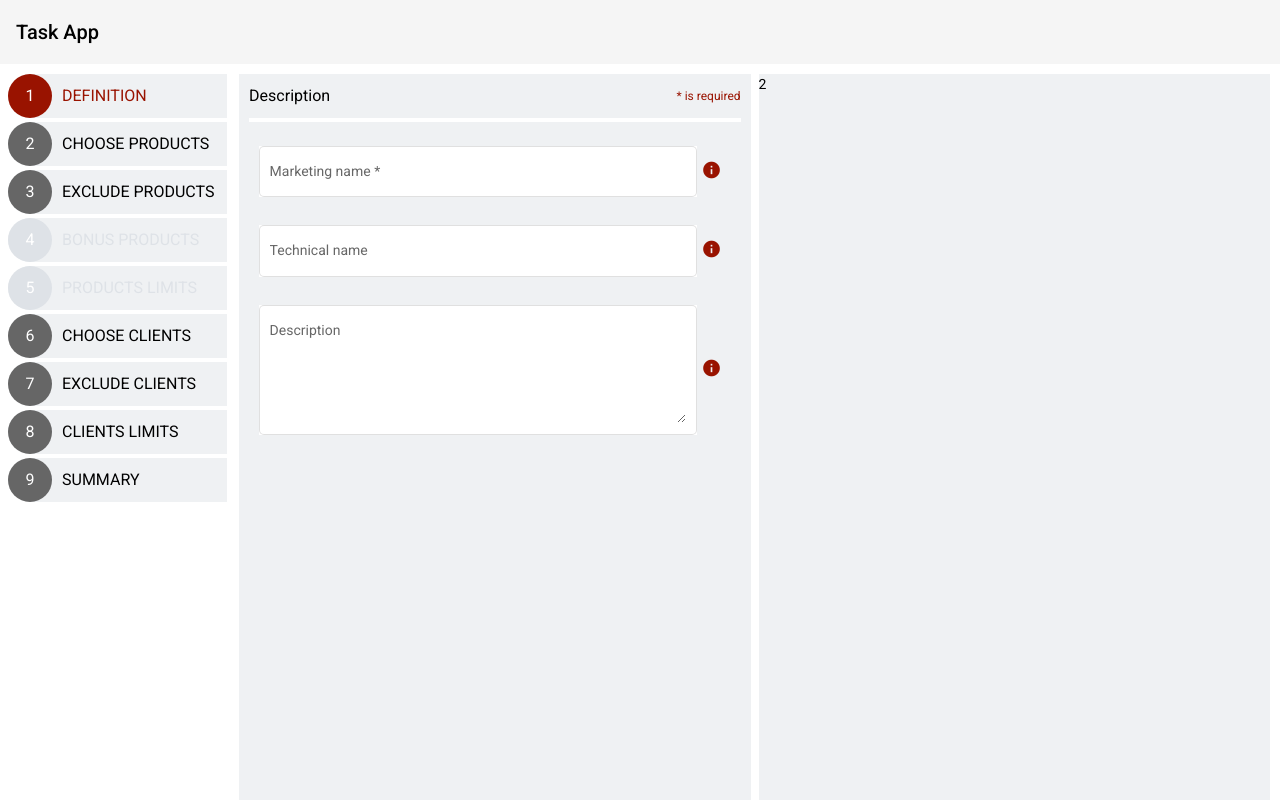
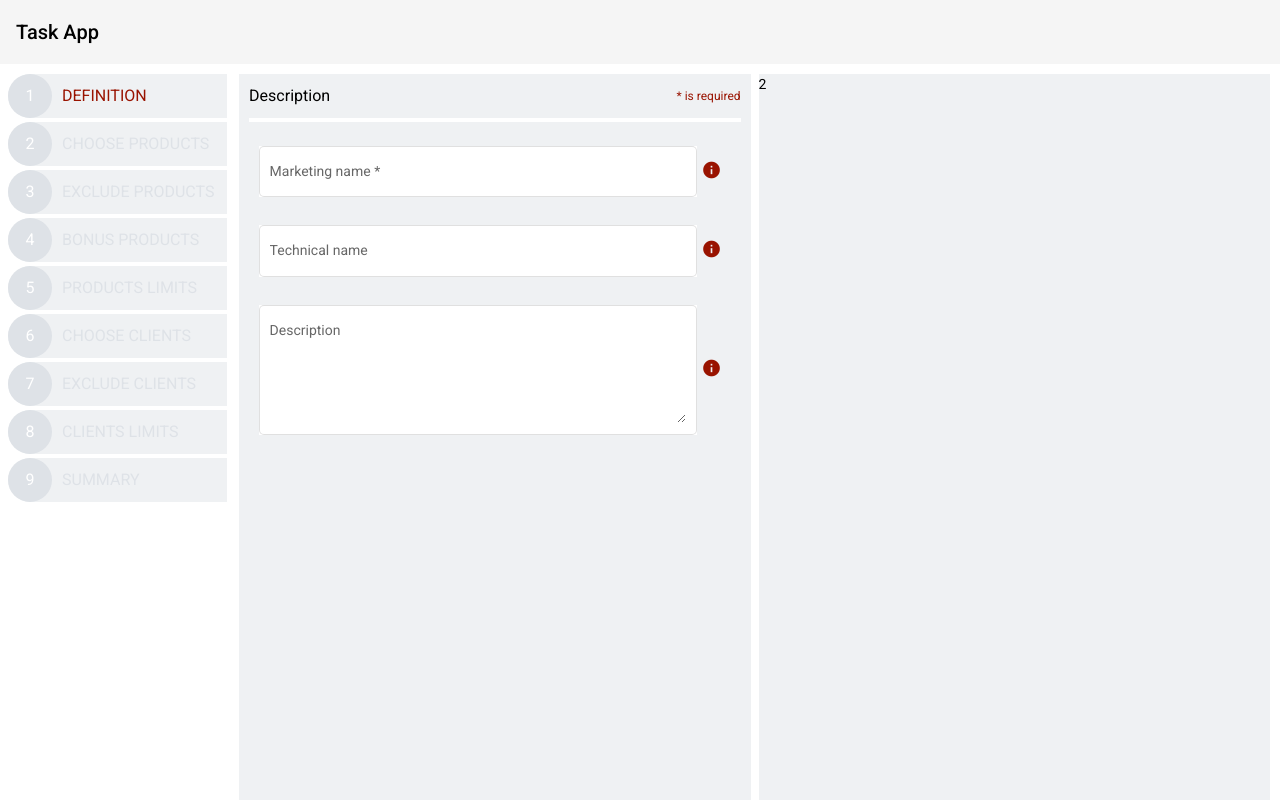
Before and after one commit to Luukess/nbt, an Angular app: page /definition in a window 1280 px wide. Built offline with nearby package versions, Linux system fonts and the light colour scheme.

Commit message:
Feat: handled active nav when one of the inputs have data

```diff
--- a/src/app/components/desktop-nav/desktop-nav.component.html
+++ b/src/app/components/desktop-nav/desktop-nav.component.html
@@ -1,7 +1,8 @@
 <mat-list id="desktop-nav-main-container" role="list">
     <mat-list-item *ngFor="let navLink of navLinks; let idx = index" role="listitem">
         <a [routerLink]="navLink.link" (click)="handleCurrentUrl()"
-            [ngClass]="{'disabled-link': navLink.link === '/bonus-products' || navLink.link === '/products-limits'}">
+            [ngClass]="{'disabled-link': navLink.link === '/bonus-products' || navLink.link === '/products-limits'}"
+            [class.is-active-nav]="currentNavState === false">
             <div class="nav-link-wrapper">
                 <div [ngClass]="{'nav-link-circle-current': navLink.link === currentUrl}" class="nav-link-circle">{{idx
                     + 1}}
--- a/src/app/components/desktop-nav/desktop-nav.component.scss
+++ b/src/app/components/desktop-nav/desktop-nav.component.scss
@@ -44,6 +44,19 @@ mat-list-item {
     }
 }
 
+.is-active-nav {
+    pointer-events: none;
+    cursor: not-allowed;
+
+    .nav-link-circle {
+        background-color: #dee2e7 !important;
+    }
+
+    .nav-link-name {
+        color: #dee2e7 !important;
+    }
+}
+
 .nav-link-circle-current {
     background-color: #991300 !important;
 }
--- a/src/app/components/desktop-nav/desktop-nav.component.ts
+++ b/src/app/components/desktop-nav/desktop-nav.component.ts
@@ -1,6 +1,7 @@
 import { Component, OnInit } from '@angular/core';
 import { NavigationEnd, Router } from '@angular/router';
 import { Navlinks } from 'src/app/interfaces/navlinks';
+import { NavstateService } from 'src/app/services/navstate.service';
 
 @Component({
     selector: 'app-desktop-nav',
@@ -10,10 +11,14 @@ import { Navlinks } from 'src/app/interfaces/navlinks';
 export class DesktopNavComponent implements OnInit {
 
     currentUrl: string = '/definition';
+    currentNavState: boolean = false;
 
-    constructor(private router: Router) {
+    constructor(private router: Router, private _navState: NavstateService) {
         this.handleCurrentUrl()
-    }
+        this._navState.currentIsAccessState().subscribe(result => {
+            this.currentNavState = result;
+        });
+    };
 
     ngOnInit(): void {
     };
--- a/src/app/services/navstate.service.ts
+++ b/src/app/services/navstate.service.ts
@@ -11,12 +11,10 @@ export class NavstateService {
 
   handleIsAccessState(newState: boolean) {
     this.isNavAccess.next(newState);
-  }
+  };
 
   currentIsAccessState() {
-    let currentValue;
-    this.isNavAccess.subscribe(status => currentValue = status);
-    return currentValue;
-  }
+    return this.isNavAccess;
+  };
 
 }
```
